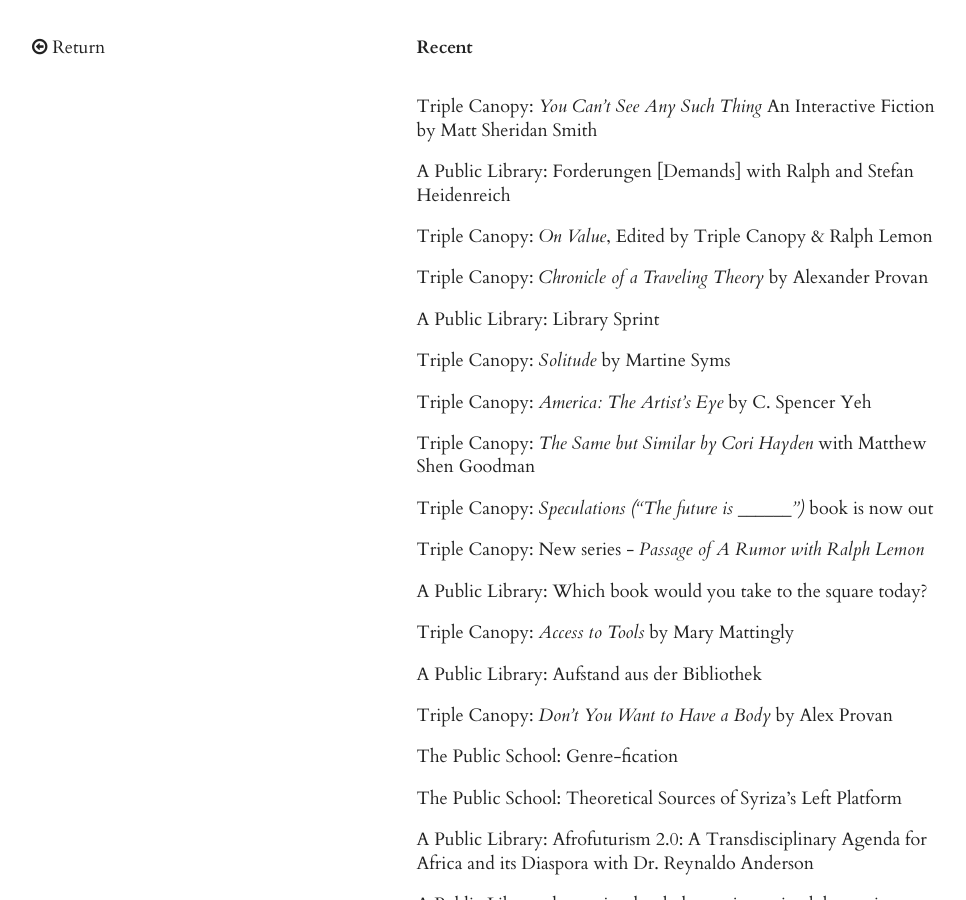
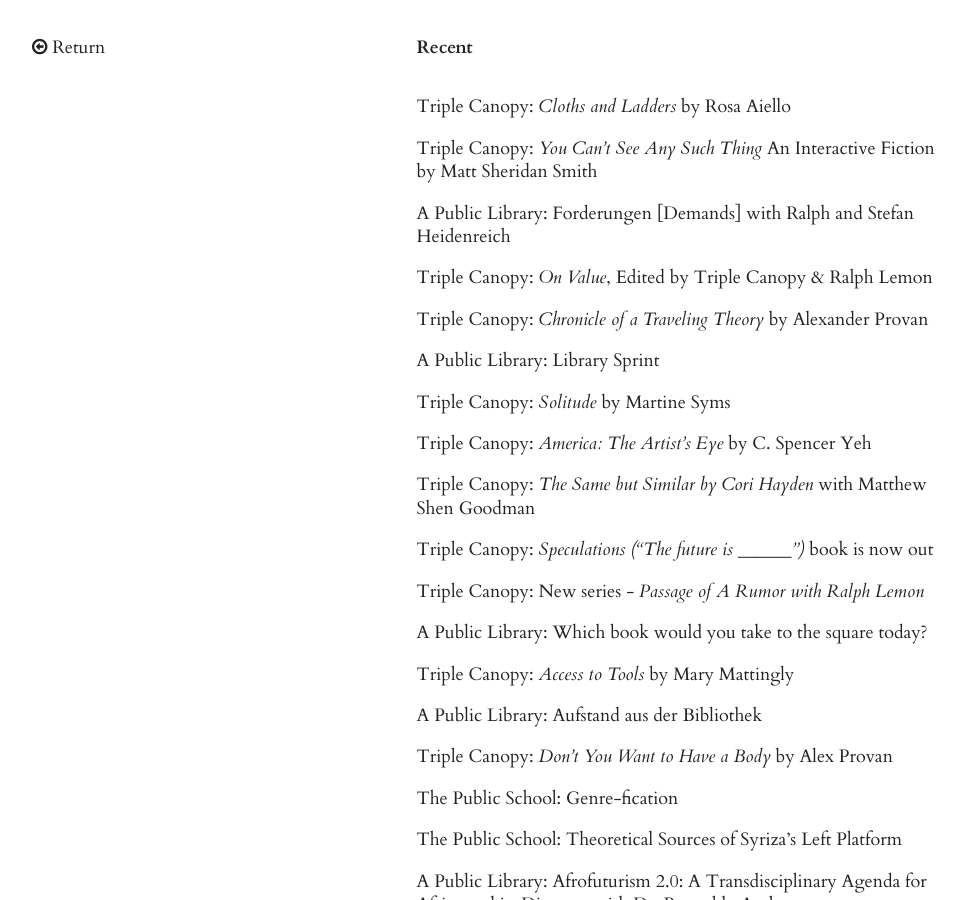
Before and after one commit to calebwaldorf/site, a Jekyll site: the page built from _posts/feed/2016-02-15-projects-feed.md, in a window 1280 px wide and 900 px high. Shown: the whole window, without its empty margins (6-972 px from the left). Built offline with Jekyll 4.4.1, drawn with Linux system fonts in a browser that asks for light colours; nearby versions of some CDN libraries.

Commit message:
Cloths and Ladders by Rosa Aiello

```diff
--- a/_posts/feed/2016-02-15-projects-feed.md
+++ b/_posts/feed/2016-02-15-projects-feed.md
@@ -3,6 +3,7 @@
 title: Recent
 category: feed
 ---
+*   Triple Canopy: [*Cloths and Ladders* by Rosa Aiello](https://canopycanopycanopy.com/issues/19/contents/cloths-and-ladders)
 *   Triple Canopy: [*You Can’t See Any Such Thing* An Interactive Fiction by Matt Sheridan Smith](https://canopycanopycanopy.com/issues/19/contents/you-cant-see-any-such-thing)
 *   A Public Library: [Forderungen [Demands] with Ralph and Stefan Heidenreich](http://www.apubliclibrary.org/event/forderungen-demands/)
 *   Triple Canopy: [*On Value*, Edited by Triple Canopy & Ralph Lemon](https://canopycanopycanopy.com/contents/on-value)
```
